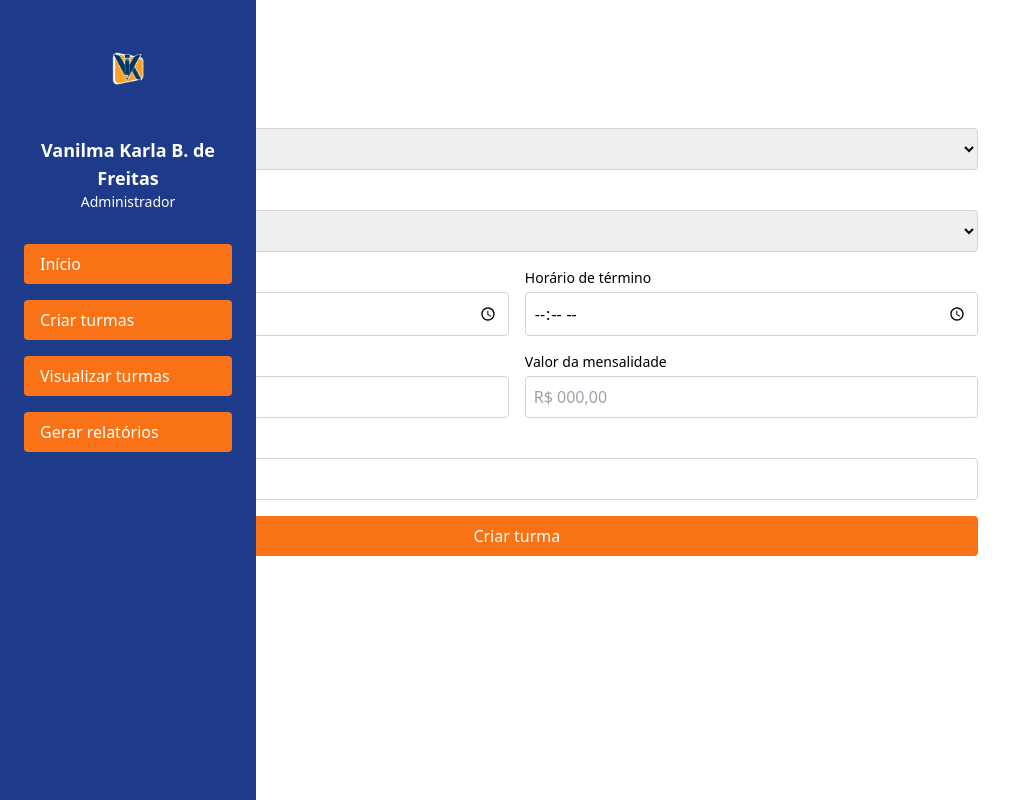
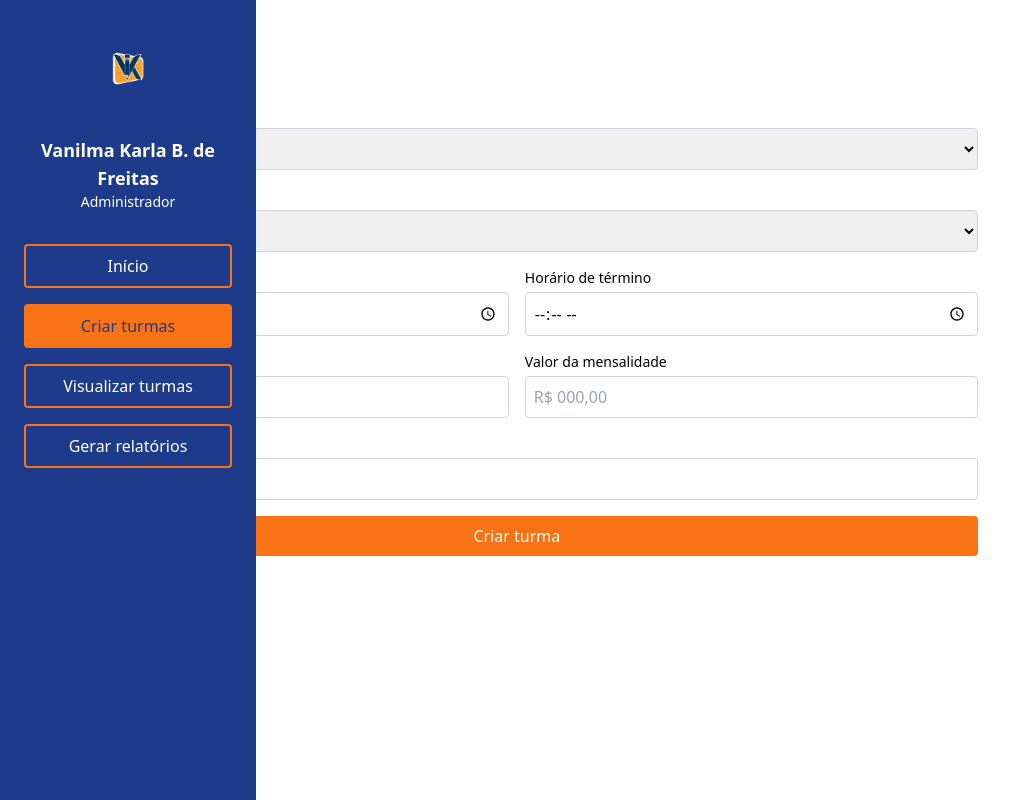
Before and after one commit to projetosseedabit/sistema-matriculas-front, a Next.js app in the folder sistema-matriculas-front/: page /criarTurma in a window 1280 px wide. Shown: the whole page, without its empty margins (0-1017 px from the left). Built offline with nearby package versions, Linux system fonts and the light colour scheme.

Commit message:
fix: new Sidebar style

```diff
--- a/sistema-matriculas-front/src/components/sidebarAdmin.tsx
+++ b/sistema-matriculas-front/src/components/sidebarAdmin.tsx
@@ -6,18 +6,21 @@ const Sidebar: React.FC = () => {
   const pathname = usePathname();
 
   const menuItems = [
-    { name: "Início", route: "/algumacoisa" },
-    { name: "Criar turmas", route: "/algumacoisa" },
-    { name: "Visualizar turmas", route: "/algumacoisa" },
-    { name: "Gerar relatórios", route: "/algumacoisa" },
+    { name: "Início", route: "/inicio" },
+    { name: "Criar turmas", route: "/criarTurma" },
+    { name: "Visualizar turmas", route: "/visualizarTurmas" },
+    { name: "Gerar relatórios", route: "/gerarRelatorios" },
   ];
 
   return (
     <aside className="fixed top-0 left-0 w-64 bg-blue-900 text-white h-full p-6 flex flex-col justify-between">
       <div>
+
         <div className="flex flex-col items-center mb-8">
           <img src="/logo.png" alt="Logo" className="w-24 h-24 mb-4" />
-          <h1 className="text-lg font-bold text-center">Vanilma Karla B. de Freitas</h1>
+          <h1 className="text-lg font-bold text-center">
+            Vanilma Karla B. de Freitas
+          </h1>
           <p className="text-sm text-center">Administrador</p>
         </div>
 
@@ -27,10 +30,10 @@ const Sidebar: React.FC = () => {
               <li key={item.route}>
                 <button
                   onClick={() => router.push(item.route)}
-                  className={`w-full text-left px-4 py-2 rounded ${
+                  className={`w-full text-center border-2 rounded px-4 py-2 font-medium ${
                     pathname === item.route
-                      ? "bg-orange-600 hover:bg-orange-700"
-                      : "bg-orange-500 hover:bg-orange-600"
+                      ? "bg-orange-500 text-blue-900 border-orange-500"
+                      : "bg-transparent text-white border-orange-500 hover:bg-orange-500 hover:text-blue-900"
                   }`}
                 >
                   {item.name}
```
